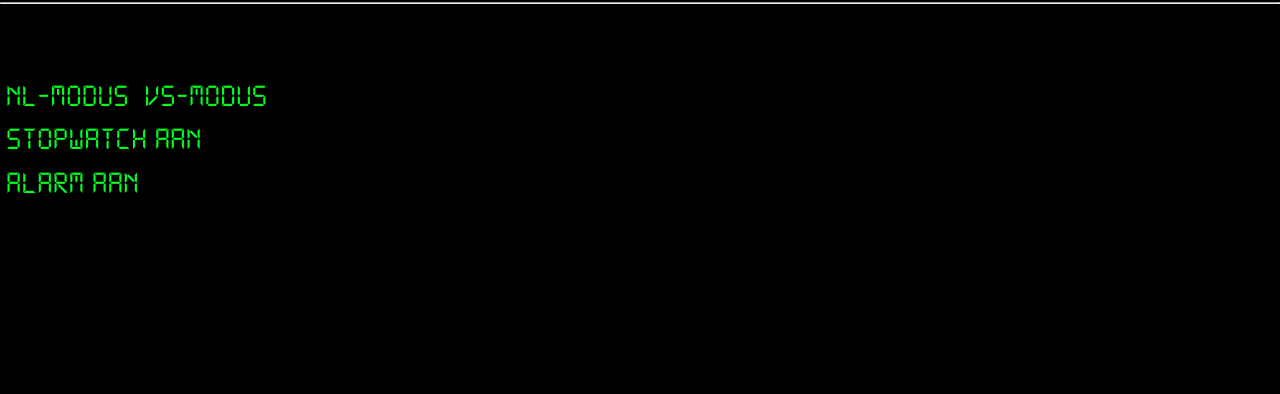
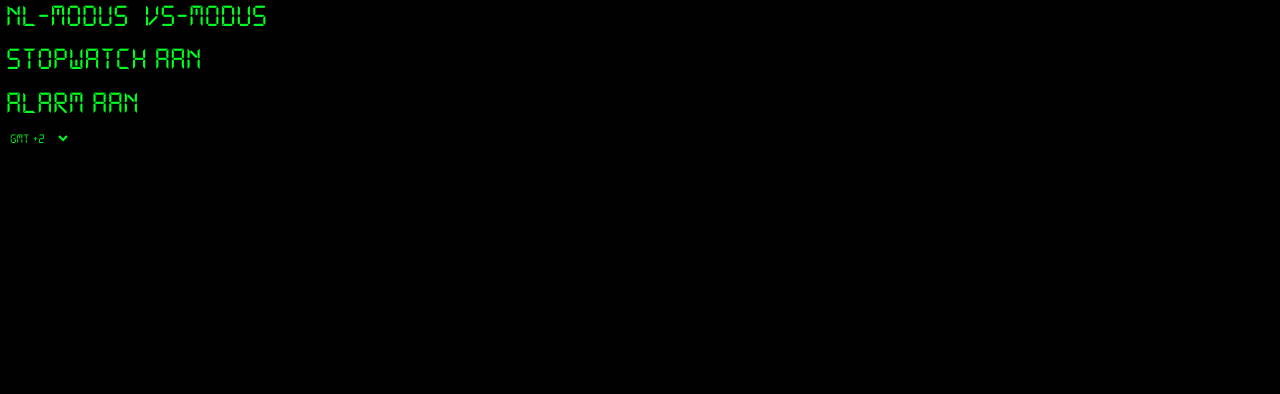
Before and after one commit to Moh-Zaki/javascript-digital-clock, a plain HTML site: page index.html in a window 1280 px wide. Shown: the part 406-800 px from the top of the page. Drawn offline with Linux system fonts and the light colour scheme.

Commit message:
implemented timezone selector + more CSS changes

```diff
--- a/css/index.css
+++ b/css/index.css
@@ -1,7 +1,7 @@
 body
 {
 	margin: 0;
-	overflow: none;
+	background: black;
 }
 
 p
@@ -16,12 +16,29 @@ p
     src: url("../fonts/ds_digital.ttf");
 }
 
+select
+{
+	background: transparent;
+	color: rgb(0, 255, 33);
+	font-family: "Digital Clock Font";
+	outline: none;
+	border: none;
+	padding: 10%;
+}
+
+option
+{
+	background: black;
+	outline: none;
+	border: none
+}
+
 #clock-time-alarm-text
 {
 	font-family: "Digital Clock Font";
 	font-size: 100%;
 	text-align: center;
-	color: orange;
+	color: rgb(0, 255, 33);
 }
 
 #bottom-clock-btns
@@ -29,9 +46,6 @@ p
 	top: 0;
 	height: 40vh;
 	width: 100%;
-	position: fixed;
-	z-index: 1;
-	margin-top: 60vh;
 	display: block;
 }
 
@@ -44,11 +58,13 @@ p
 
 #stopwatch-lap-text
 {
-	color: red;
+	color: rgb(0, 255, 33);
 	text-align: center;
 	font-size: 100%;
 	font-family: "Digital Clock Font";
 	column-count: 4;
+	height: 20vh;
+	display: block;
 }
 
 #clock-viewport
--- a/index.html
+++ b/index.html
@@ -13,7 +13,6 @@
 				<p id="clock-time-text-date"></p>
 				<p id="clock-time-text"></p>
 				<p id="clock-time-alarm-text"></p>
-				<hr>
 				<p id="clock-stopwatch-time"></p>
 			</div>
 			<div id="bottom-clock-btns">
@@ -33,6 +32,37 @@
 							</form>
 							<button onclick="ToggleAlarmForm('ALARM_FORM_SEND')">Zet alarm</button>
 						</div>
+						<div id="timezone-selector-btns">
+							<form>
+								<select id="timezone-selector-list">
+									<option value="-12">GMT -12</option>
+									<option value="-11">GMT -11</option>
+									<option value="-10">GMT -10</option>
+									<option value="-9">GMT -9</option>
+									<option value="-8">GMT -8</option>
+									<option value="-7">GMT -7</option>
+									<option value="-6">GMT -6</option>
+									<option value="-5">GMT -5</option>
+									<option value="-4">GMT -4</option>
+									<option value="-3">GMT -3</option>
+									<option value="-2">GMT -2</option>
+									<option value="-1">GMT -1</option>
+									<option value="0">GMT</option>
+									<option value="1">GMT +1</option>
+									<option selected value="2">GMT +2</option>
+									<option value="3">GMT +3</option>
+									<option value="4">GMT +4</option>
+									<option value="5">GMT +5</option>
+									<option value="6">GMT +6</option>
+									<option value="7">GMT +7</option>
+									<option value="8">GMT +8</option>
+									<option value="9">GMT +9</option>
+									<option value="10">GMT +10</option>
+									<option value="11">GMT +11</option>
+									<option value="12">GMT +12</option>
+								</select>
+							</form>
+						</div>
 					</div>
 				</div>
 				<div id="bottom-lap-window">
--- a/javascript/clockProcessor.js
+++ b/javascript/clockProcessor.js
@@ -17,6 +17,34 @@ var ms_nNumOfLaps = 0;
 var ms_nClockFrameStartTime = Date.now();
 var ms_nClockFrameCurrentTime = ms_nClockFrameStartTime;
 
+var ms_bHasTimezoneBeenChangedBefore = false;
+var m_CurrDate;
+
+var ms_nUTCOffset;
+
+function ConvertNumberToNegativeNumber(m_nNum)
+{
+	return m_nNum - (m_nNum * 2);
+}
+
+function ConvertNegativeNumberToNumber(m_nNum)
+{
+	return m_nNum * -1;
+}
+
+function ChangeTimezone(m_nUTCOffset, bIsHourOffset)
+{
+	if (bIsHourOffset)
+	{
+		m_CurrDate.setHours(m_CurrDate.getUTCHours() + m_nUTCOffset);
+	}
+	else
+	{
+		ms_nUTCOffset = m_CurrDate.getTimezoneOffset();
+		m_CurrDate.setHours(m_CurrDate.getUTCHours() + ConvertNegativeNumberToNumber(ms_nUTCOffset / 60));
+	}
+}
+
 function ProcessClock()
 {
 	var m_szTimeString = "";
@@ -27,10 +55,14 @@ function ProcessClock()
 	// I don't know how far it could drift off if not using Date.now
 	// TODO: this system will need to be adapted when timezone configuration will be implemented
 	// as thats where the timers would become a bit more advanced
+	var a = new Date();
 	ms_nClockFrameCurrentTime = Date.now();
 	m_nClockFramesPassed = ms_nClockFrameCurrentTime - ms_nClockFrameStartTime;
 
-	var m_CurrDate = new Date();
+	m_CurrDate = new Date();
+
+	var m_SelectedTimezone = document.querySelector("#timezone-selector-list").value;
+	ChangeTimezone(Number(m_SelectedTimezone), true);
 
 	m_szVSHour = "";
 	m_szVSAlarmHour = "";
```
